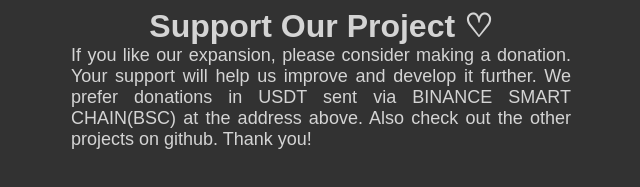
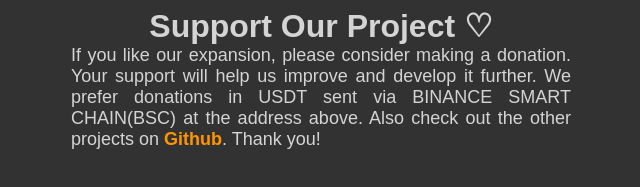
Before and after one commit to SunBlast2255/QRNova_extension, a browser extension: page donate/donate.html in a window 1280 px wide. Shown: the part 505-692 px from the top of the page, without its empty margins (319-959 px from the left). Drawn offline with Linux system fonts and the light colour scheme.

Commit message:
Donate page update

```diff
--- a/donate/donate.html
+++ b/donate/donate.html
@@ -22,7 +22,7 @@
                 If you like our expansion, please consider making a donation.
                 Your support will help us improve and develop it further.
                 We prefer donations in USDT sent via BINANCE SMART CHAIN(BSC) at the address above.
-                Also check out the other projects on github. Thank you!
+                Also check out the other projects on <a href="https://github.com/SunBlast2255">Github</a>. Thank you!
             </span>
         </div>
     </div>
--- a/donate/style.css
+++ b/donate/style.css
@@ -52,6 +52,12 @@ span{
     text-align: justify;
 }
 
+a{
+    color: #FF9500;
+    font-weight: bold;
+    text-decoration: none;
+}
+
 .QR{
     width: 300px;
     height: 300px;
```
